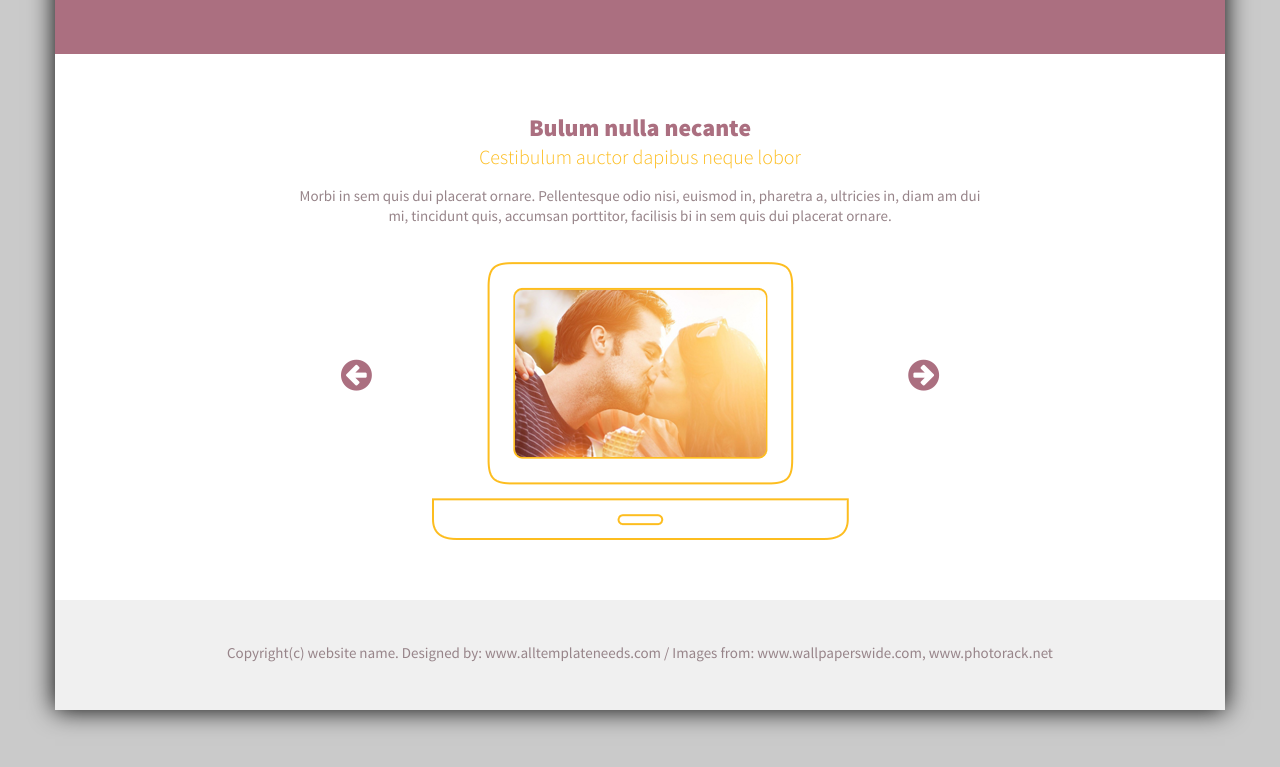
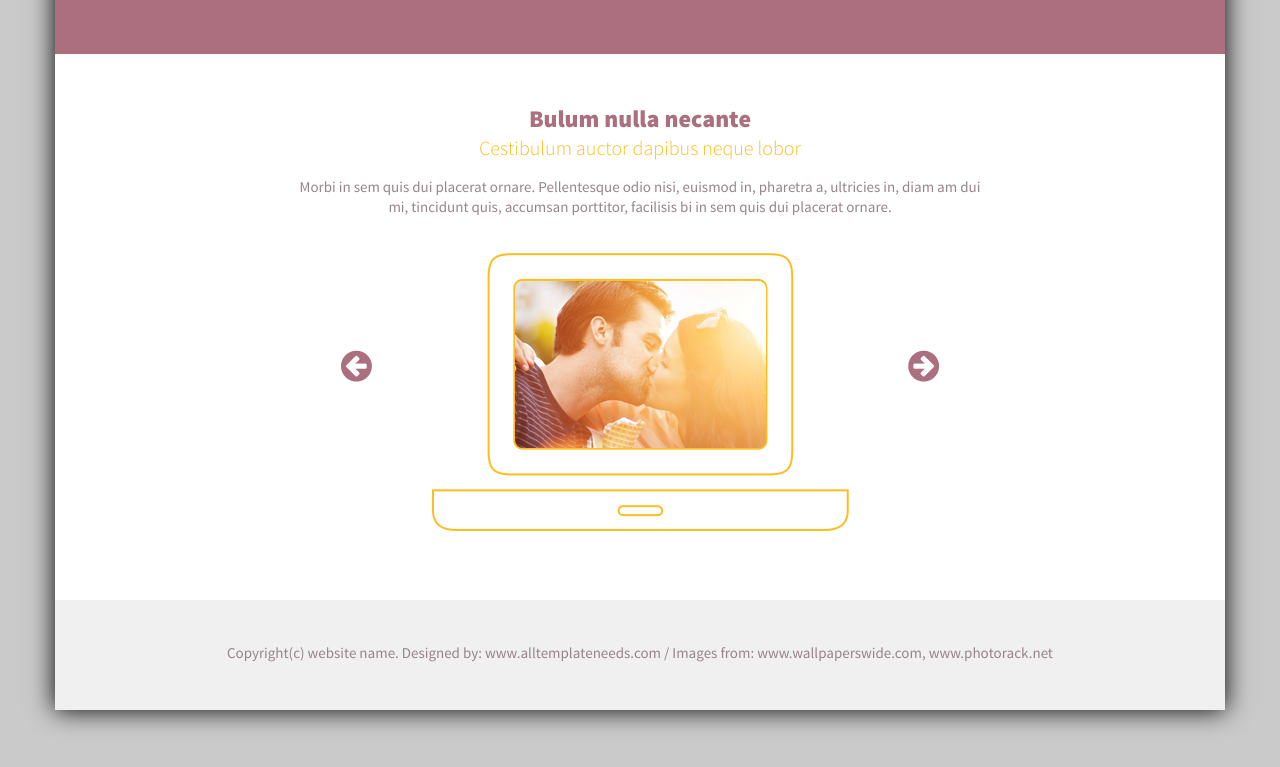
Before and after one commit to IvanFantom/HTML-CSS, a plain HTML site: page HtmlCss/index.html in a window 1280 px wide. Shown: the part 1473-2240 px from the top of the page. Drawn offline with Linux system fonts and the light colour scheme.

Commit message:
third-row section refactoring

```diff
--- a/HtmlCss/CSS/index.css
+++ b/HtmlCss/CSS/index.css
@@ -177,11 +177,16 @@ header nav {
     position: relative;
     background: #ffffff;
     height: 546px;
+
+    display: flex;
+    flex-direction: row;
 }
 .content3 {
+    text-align: center;
+    margin: auto;
+}
+.description3 {
     width: 700px;
-    height: 430px;
-    text-align: center;
 }
 .slider {
     width: 598px;
@@ -227,9 +232,6 @@ footer {
 
 /*///////////////////////////////////helpers*/
 .center {
-    /*margin: 0 auto;
-    display: block;*/
-
     position: absolute;
     top: 0; bottom: 0; left: 0; right: 0;
     margin: auto;
--- a/HtmlCss/index.html
+++ b/HtmlCss/index.html
@@ -107,7 +107,8 @@
                 </div>
             </section>
             <section class="third-row">
-                <div class="content3 center">
+                <div class="content3">
+                    <div class="description3">
                         <p class="ssp-black dark">Bulum nulla necante</p>
                         <p class="ssp-light bright">Cestibulum auctor dapibus neque lobor</p>
                         <p class="text ssp-regular fuzzily">
@@ -116,6 +117,7 @@
                             ultricies in, diam am dui mi, tincidunt quis,
                             accumsan porttitor, facilisis bi in sem quis dui placerat ornare.
                         </p>
+                    </div>
                     <div class="slider">
                         <div class="control fa-arrow-left pull-left"></div>
                         <div class="control screen">
```
Lines whose indentation alone changed are shown as unchanged.
